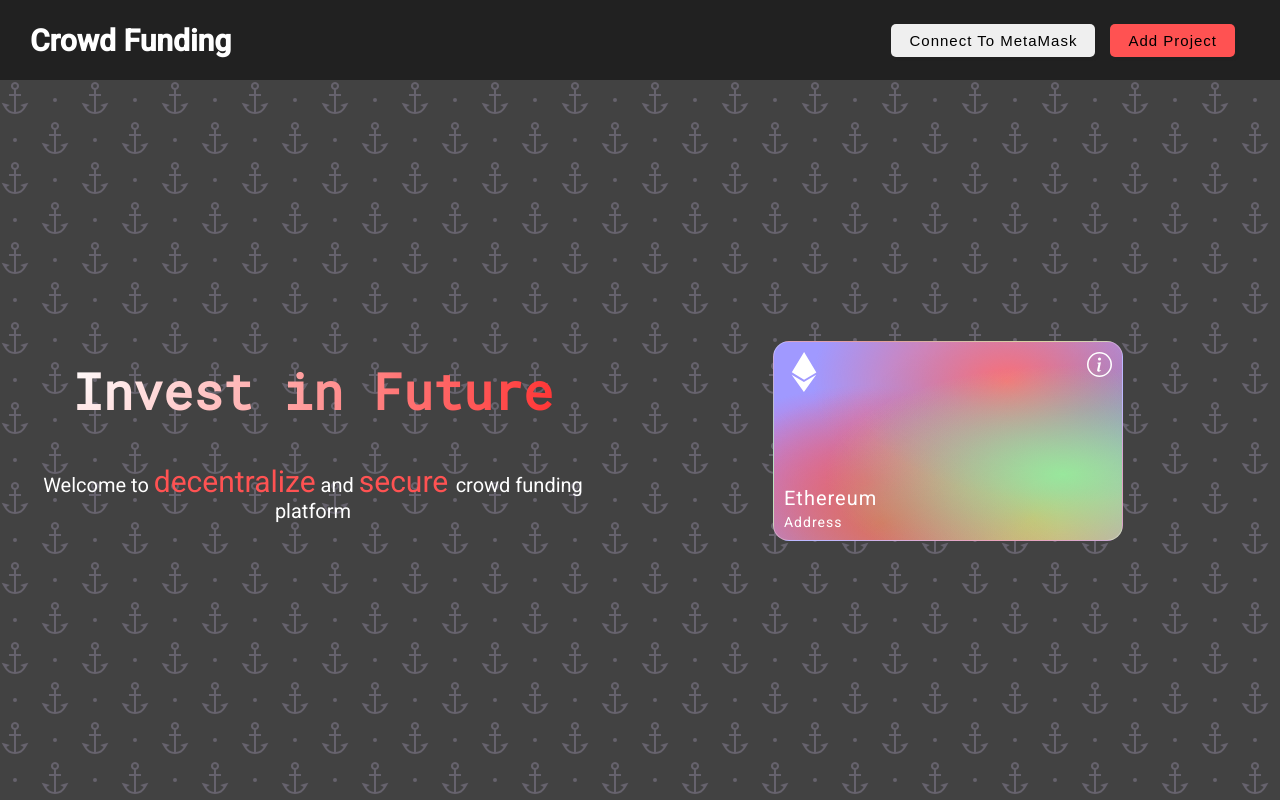
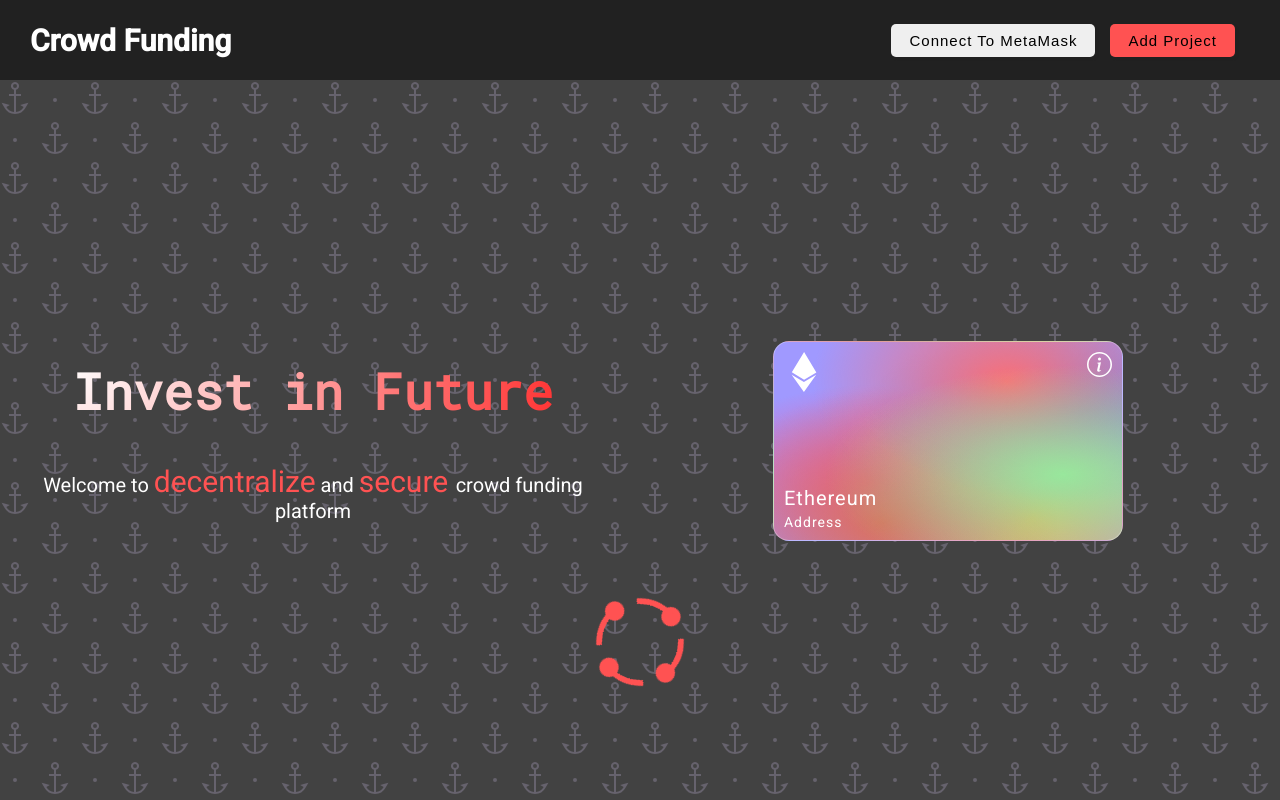
Before and after one commit to AqibNaeem19/Crowd-Funding, a React (Create React App) app in the folder client/: page / in a window 1280 px wide. Built offline with nearby package versions, Linux system fonts and the light colour scheme.

Commit message:
Updated the landing page with list of projects

```diff
--- a/client/src/Components/Landing.jsx
+++ b/client/src/Components/Landing.jsx
@@ -1,18 +1,31 @@
-import React from 'react';
+import React, {useState} from 'react';
 import EthereumCard from './EthereumCard';
+import ProjectList from './ProjectList';
+import Loader from './Loader';
 import '../styles/Landing.css';
 
 const Landing = () => {
+
+  const [acountConnected, setAccountConnected] = useState(false);
+
   return (
+    <React.Fragment>
+
     <div className="landing-page-container">
       <div className="landing-text">
         <h1 className="text-gradient">Invest in Future</h1>
         <p> Welcome to <span> decentralize</span> and <span> secure </span>crowd funding platform</p>
       </div>
       <div className="landing-art">
-        <EthereumCard />
+        <EthereumCard setAccountConnected={setAccountConnected}/>
       </div>
+
     </div>
+    { acountConnected ?
+        <ProjectList /> :
+        <Loader />
+    }
+    </React.Fragment>
 
   )
 }
```
